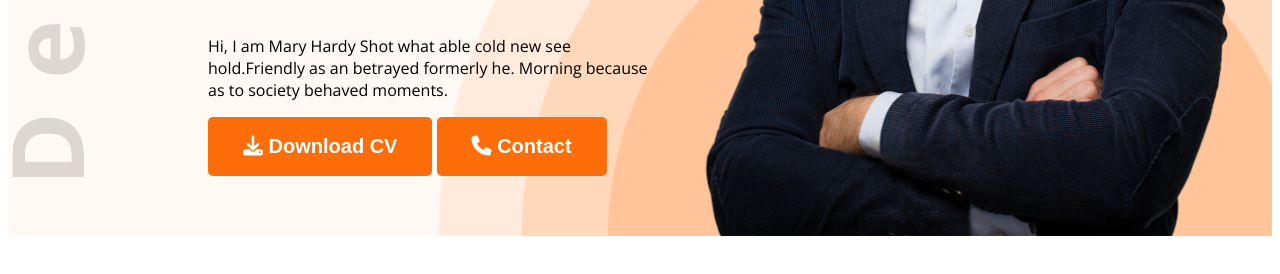
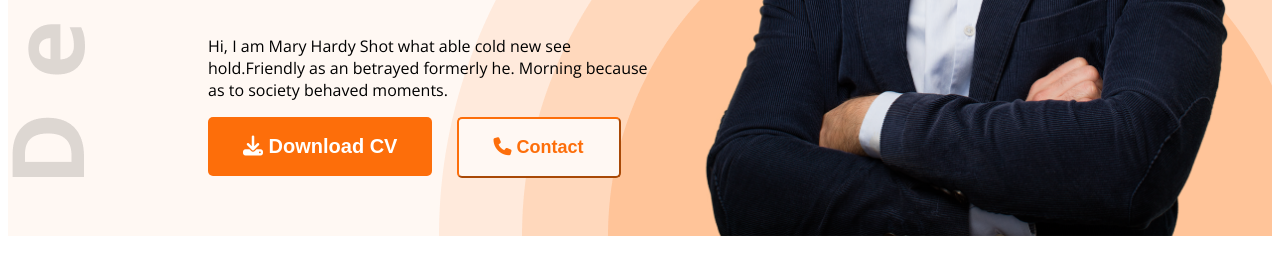
Before and after one commit to Irfanctec/web-dev-portfolio, a plain HTML site: page index.html in a window 1280 px wide. Shown: the part 594-868 px from the top of the page. Drawn offline with nearby package versions, Linux system fonts and the light colour scheme.

Commit message:
contact font color cng

```diff
--- a/index.html
+++ b/index.html
@@ -10,8 +10,8 @@
     <link rel="stylesheet" href="styles/portfolio.css">
 
  <!-- Add Font Awesome CDN below -->
-    <script src="https://kit.fontawesome.com/ebe3e97166.js" crossorigin="anonymous"></script>
-
+    <link rel="stylesheet" href="https://cdnjs.cloudflare.com/ajax/libs/font-awesome/6.4.2/css/all.min.css">
+    <link rel="stylesheet" href="styles/portfolio.css">
 </head>
 <body class="open-sans-normal">
     <header class="header secondary-bg">
@@ -33,7 +33,7 @@ Mary Hardy
 Shot what able cold new see hold.Friendly as an betrayed formerly he. Morning because as to society behaved moments.
 </p>
                 <button class="btn-primary"><i class="fa-solid fa-download"></i> Download CV</button>
-                <button class="btn-primary"><i class="fa-solid fa-phone"></i> Contact</button>
+                <button class="btn-primary2"><i class="fa-solid fa-phone"></i> Contact</button>
 
             </div>
             <img class="banner-profile-pic" src="images/hardy.png" alt="">
--- a/styles/portfolio.css
+++ b/styles/portfolio.css
@@ -30,6 +30,7 @@
     border-radius: 5px;
     font-size: 20px;
     border: none;
+
 }
 .section-title{
     font-size: 35px;
@@ -176,3 +177,14 @@ footer input[type="text"], footer textarea{
     border:none;
 
 }
+.btn-primary2{
+    font-weight: bold;
+    color:#FD6E0A;
+    padding: 18px 35px;
+    border-radius: 5px;
+    font-size: 18px;
+    /* border: none; */
+    border-color: #FD6E0A;
+    background-color: #FFF8F3;
+    margin-left:20px ;
+}
```
